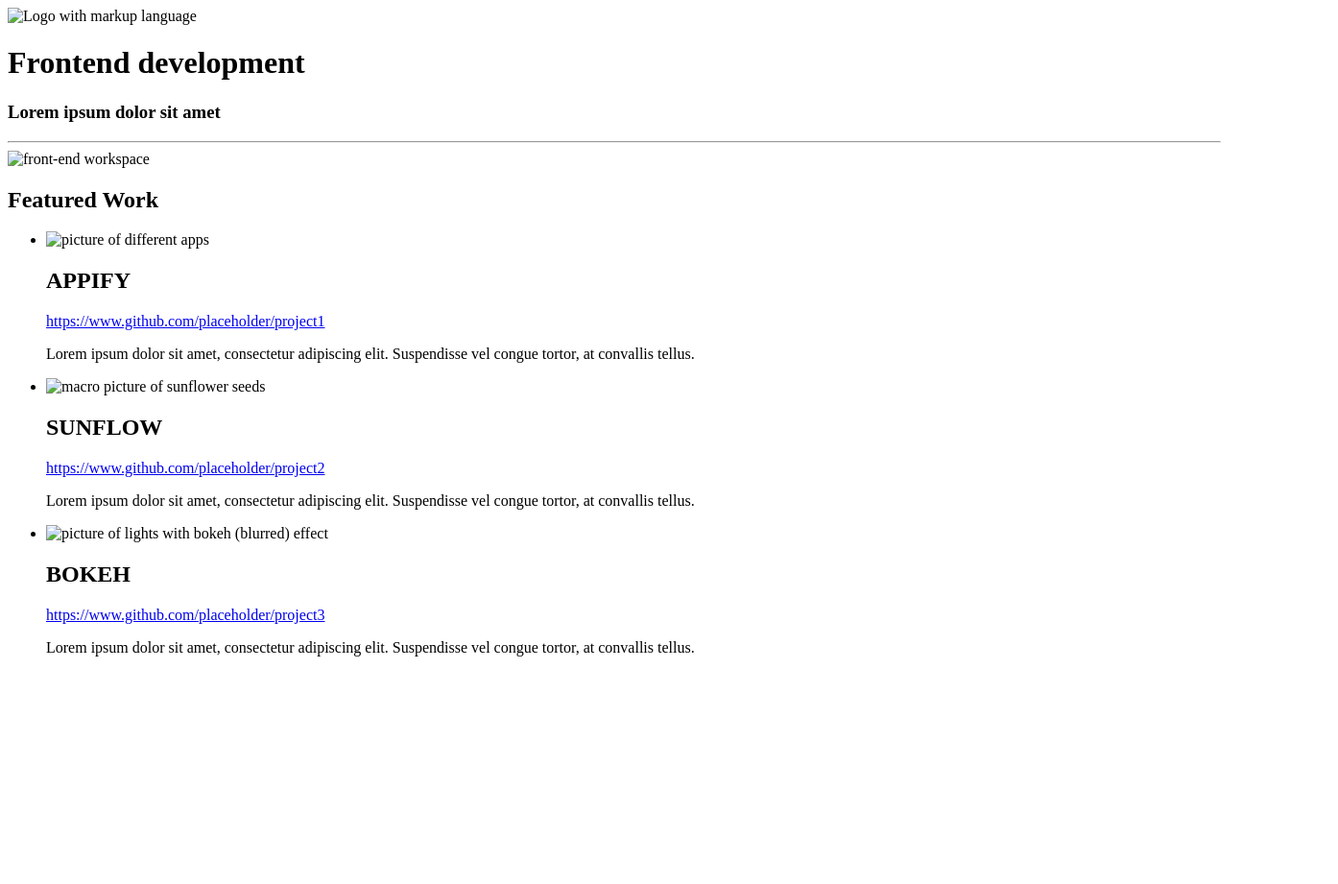
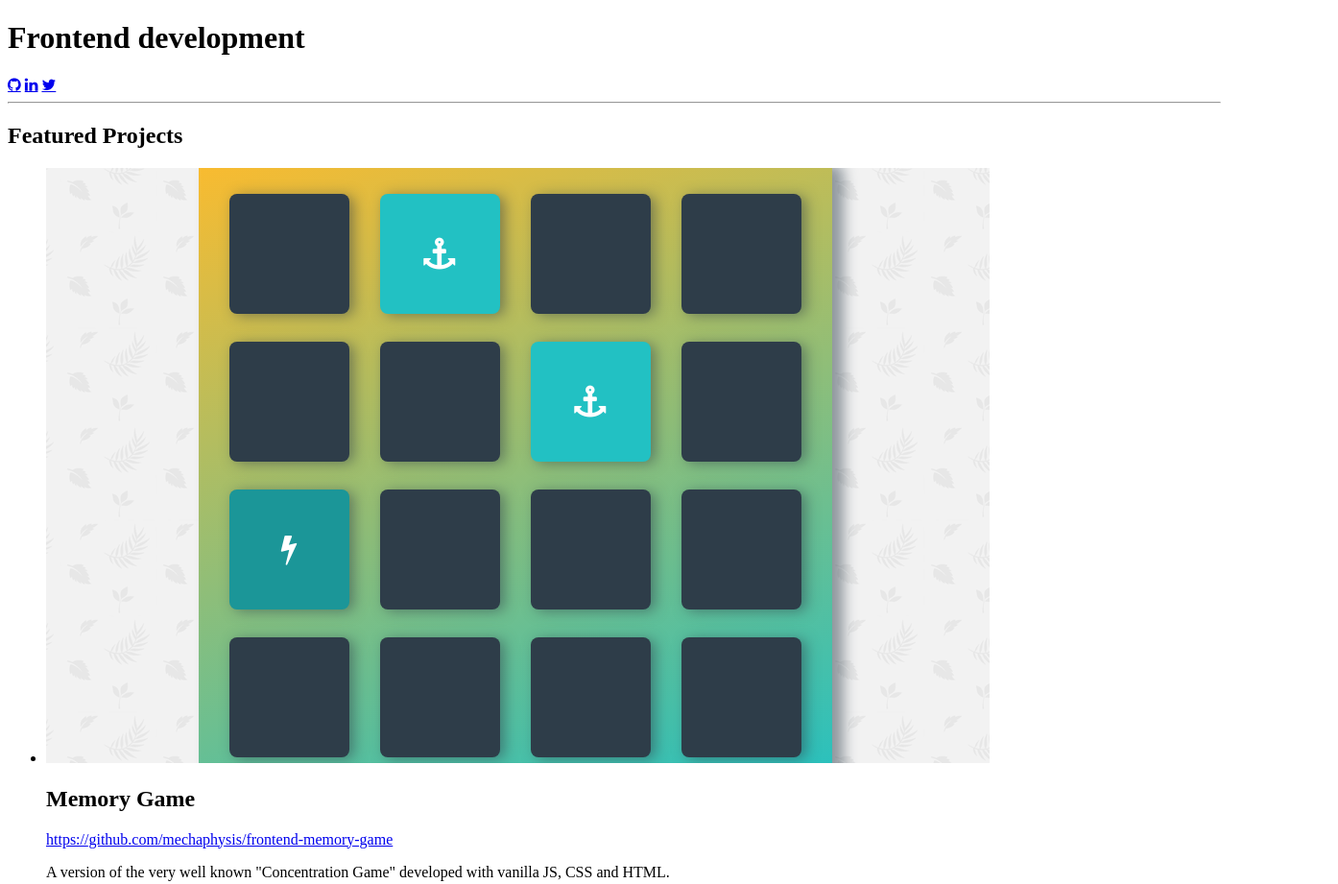
Before and after one commit to mechaphysis/portfolio-frontend, a website: page index.html in a window 1280 px wide. Shown: the top 921 px of the page at 96% size, 1394 px wide, since content can reach past the window. Before the commit the page ends 800 px from the top, so only its background shows below. Drawn offline with Linux system fonts and the light colour scheme; a web font is replaced by a local one.

Commit message:
feat: Add fonts

```diff
--- a/index.html
+++ b/index.html
@@ -6,75 +6,54 @@
     <meta http-equiv="X-UA-Compatible" content="IE=edge">
     <title>Front-End Dev Portfolio</title>
     <link href="https://fonts.googleapis.com/css?family=Montserrat:300,400,500" rel="stylesheet" >
-    <link rel="stylesheet" href="main.css">
+    <link rel="stylesheet prefetch" href="https://maxcdn.bootstrapcdn.com/font-awesome/4.6.1/css/font-awesome.min.css">
+    <link rel="stylesheet prefetch" href="https://fonts.googleapis.com/css?family=Coda">
+    <link rel="stylesheet" href="css/main.css">
   </head>
   <body>
     <header class="header">
-      <div class="header_div">
-        <img class="logo" src="images/logohtml.png" alt="Logo with markup language"/>
-        <div class="header-text">
           <h1 class="title">Frontend development</h1>
-          <h3 class="subtitle">Lorem ipsum dolor sit amet</h3>
-        </div>
-        </div>
+          <nav>
+            <a class="fa fa-github" href="https://github.com/mechaphysis"></a>
+            <a class="fa fa-linkedin" href="https://linkedin.com/in/esperanza-natalia"></a>
+            <a class="fa fa-twitter" href="https://twitter.com/mechaphysis"></a>
+          </nav>
       </header>
     <hr class="horizontal-bar">
     <main>
       <section class="content">
-        <div class="main-picture">
-          <img class="image-html" srcset="images/htmlcode-412w.jpg 412w,
-                                          images/htmlcode-768w.jpg 768w,
-                                          images/htmlcode-815w.jpg 815w"
-                                  sizes="(max-width: 412px) 412px,
-                                         (max-width: 768px) 768px,
-                                         815px"
-                                  src="images/htmlcode-815w.jpg" alt="front-end workspace"/>
-        </div>
-        <div class="featured-work">
-          <h2 class="featured-tittle">Featured Work</h2>
+        <div class="projects">
+          <h2 class="featured-tittle">Featured Projects</h2>
           <ul>
-            <li class="work-appify">
-              <img class="work-picture" srcset="images/thumbnails/appify-260w.jpg 260w,
-                                                images/thumbnails/appify-520w.jpg 520w"
-                                        sizes="(max-width: 412px) 260px,
-                                               520px"
-                                        src="images/thumbnails/appify-520w.jpg" alt="picture of different apps"/>
+            <li class="memory-game">
+              <img class="work-picture" src="img/memoryGame.png" alt="picture of the memory game deck"/>
               <div class="work-text">
-                <h2>APPIFY</h2>
-                <a href="#">https://www.github.com/placeholder/project1</a>
+                <h2>Memory Game</h2>
+                <a href="#">https://github.com/mechaphysis/frontend-memory-game</a>
                 <p>
-                  Lorem ipsum dolor sit amet, consectetur adipiscing elit. Suspendisse vel congue tortor, at convallis tellus.
+                  A version of the very well known "Concentration Game" developed with vanilla JS, CSS and HTML.
                 </p>
               </div>
             </li>
 
-            <li class="work-sunflow">
-              <img class="work-picture" srcset="images/thumbnails/sunflower-260w.jpg 260w,
-                                                images/thumbnails/sunflower-520w.jpg 520w"
-                                        sizes="(max-width: 412px) 260px,
-                                               520px"
-              src="images/thumbnails/sunflower-520w.jpg" alt="macro picture of sunflower seeds"/>
+            <li class="book-tracking">
+              <img class="work-picture" src="img/myReads.png" alt="picture of a book tracking app"/>
               <div class="work-text">
-                <h2>SUNFLOW</h2>
-                <a href="#">https://www.github.com/placeholder/project2</a>
+                <h2>MyReads: book tracking App</h2>
+                <a href="#">https://github.com/mechaphysis/fend-project-myreads-react-app</a>
                 <p>
-                  Lorem ipsum dolor sit amet, consectetur adipiscing elit. Suspendisse vel congue tortor, at convallis tellus.
+                  A book tracking App developed using React.
                 </p>
               </div>
             </li>
 
-            <li class="work-bokeh">
-              <img class="work-picture" srcset="images/thumbnails/bokeh-260w.jpg 260w,
-                                                images/thumbnails/bokeh-520w.jpg 520w"
-                                        sizes="(max-width: 412px) 260px,
-                                               520px"
-              src="images/thumbnails/bokeh-520w.jpg" alt="picture of lights with bokeh (blurred) effect"/>
+            <li class="local-map">
+              <img class="work-picture" src="img/p8-react.png" alt="picture of maps application"/>
               <div class="work-text">
-                <h2>BOKEH</h2>
-                <a href="#">https://www.github.com/placeholder/project3</a>
+                <h2>Local Sightseeing Map</h2>
+                <a href="#">https://github.com/mechaphysis/fend-project-neightborhood-map-react</a>
                 <p>
-                  Lorem ipsum dolor sit amet, consectetur adipiscing elit. Suspendisse vel congue tortor, at convallis tellus.
-                </p>
+                  A Web App for a local sightseeing map built from scratch using React, Google API and FourSquare API.
               </div>
             </li>
           </ul>
```
